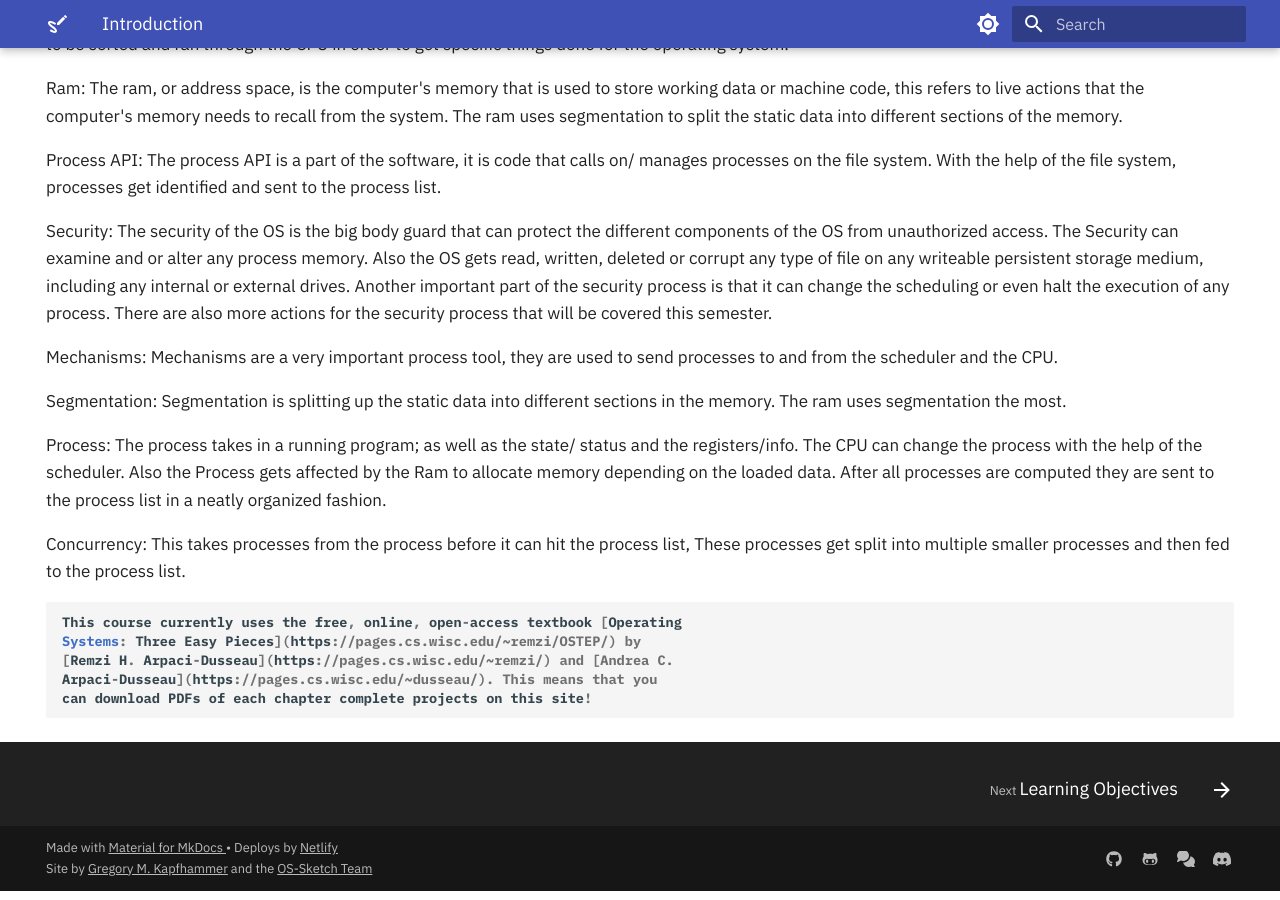
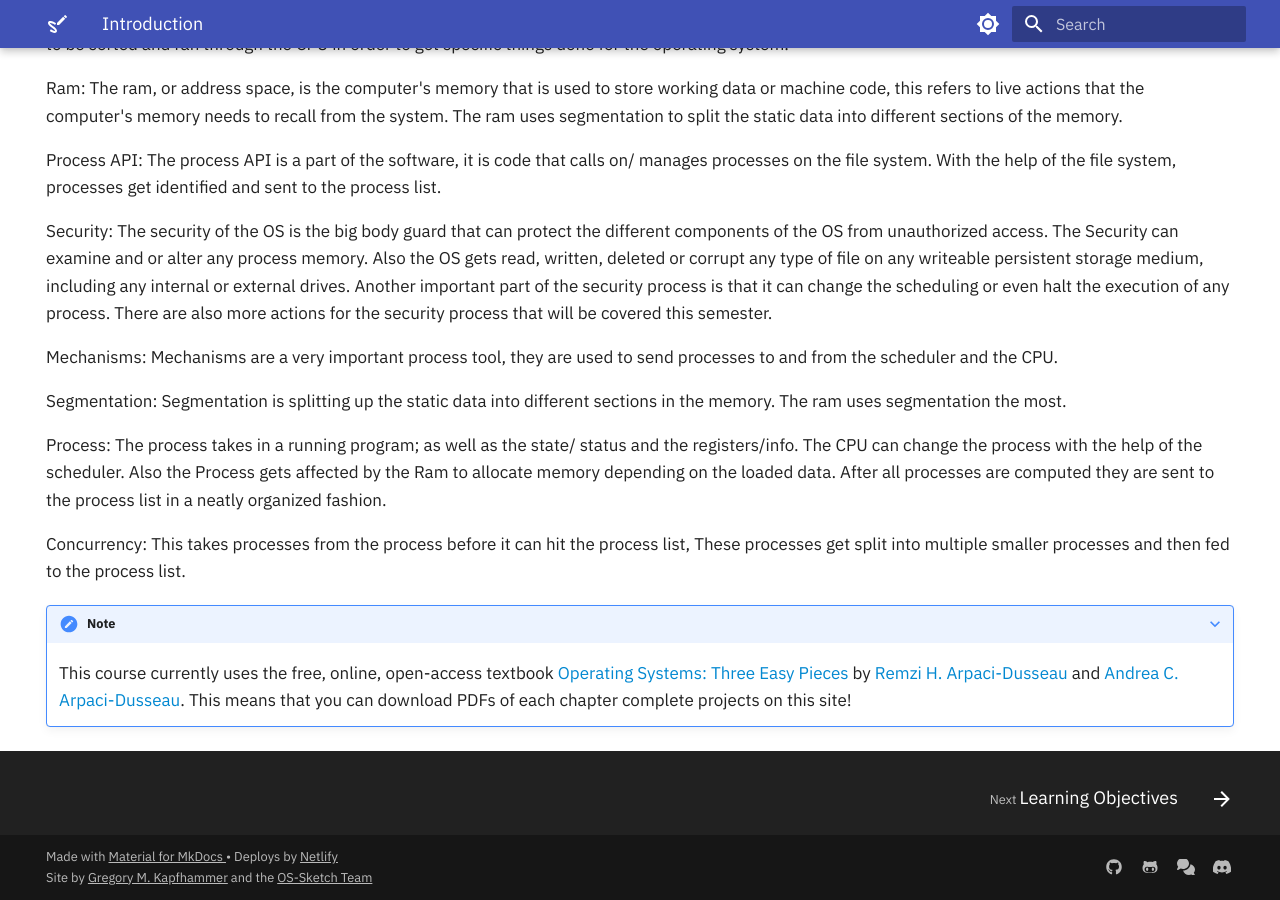
Before and after one commit to OS-Sketch/www.os-sketch.com, an MkDocs documentation site: the page built from docs/index.md, in a window 1280 px wide and 900 px high, scrolled down 1408 px. Built offline with MkDocs 1.6.1 and Material for MkDocs 9.7.7, drawn with Linux system fonts in a browser that asks for light colours.

Commit message:
fix: Add the note annotation that was deleted from the index.md file.

```diff
--- a/docs/index.md
+++ b/docs/index.md
@@ -80,8 +80,7 @@ Concurrency: This takes processes from the process before it can hit the
 process list, These processes get split into multiple smaller processes and
 then fed to the process list.
 
-
-
+???+ note
 
     This course currently uses the free, online, open-access textbook [Operating
     Systems: Three Easy Pieces](https://pages.cs.wisc.edu/~remzi/OSTEP/) by
```
